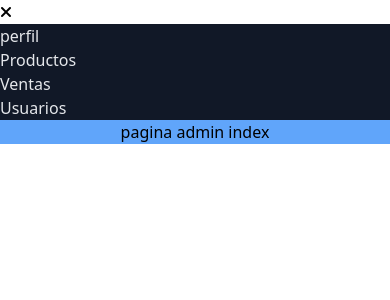
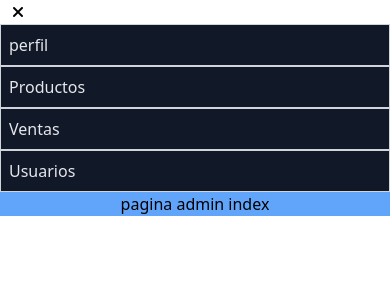
Before and after one commit to jmarti1a2/Project, a React (Create React App) app: page /admin in a window 390 px wide. Both pictures are taken after a click on the element 195 px from the left and 12 px from the top of the page. Shown: the top 300 px of the page. Built offline with nearby package versions, Linux system fonts and the light colour scheme.

Commit message:
se mejora diseño de barra de navegación

```diff
--- a/src/components/SideBarResponsive.jsx
+++ b/src/components/SideBarResponsive.jsx
@@ -9,7 +9,7 @@ const SideBarResponsive = () => {
         onClick={()=>{setMostrarNavegacion(!mostrarNavegacion)
         }}
         >
-            <i className={`fas fa-${mostrarNavegacion?'times':'bars'} hover:text-blue-600`}/>
+            <i className={`mx-3 fas fa-${mostrarNavegacion?'times':'bars'} hover:text-blue-600`}/>
         {mostrarNavegacion && (
         <ul className='bg-gray-900 '>
             <ResponsiveRoute nombre='perfil' ruta='/admin/perfil'/>
@@ -26,7 +26,7 @@ const SideBarResponsive = () => {
 const ResponsiveRoute = ({ruta,nombre}) =>{
     return(
         <Link to={ruta}>
-        <li className='text-gray-200' > {nombre}</li>
+        <li className='text-gray-200 border border-gray-300 p-2' > {nombre}</li>
         </Link>
 
     )
```
